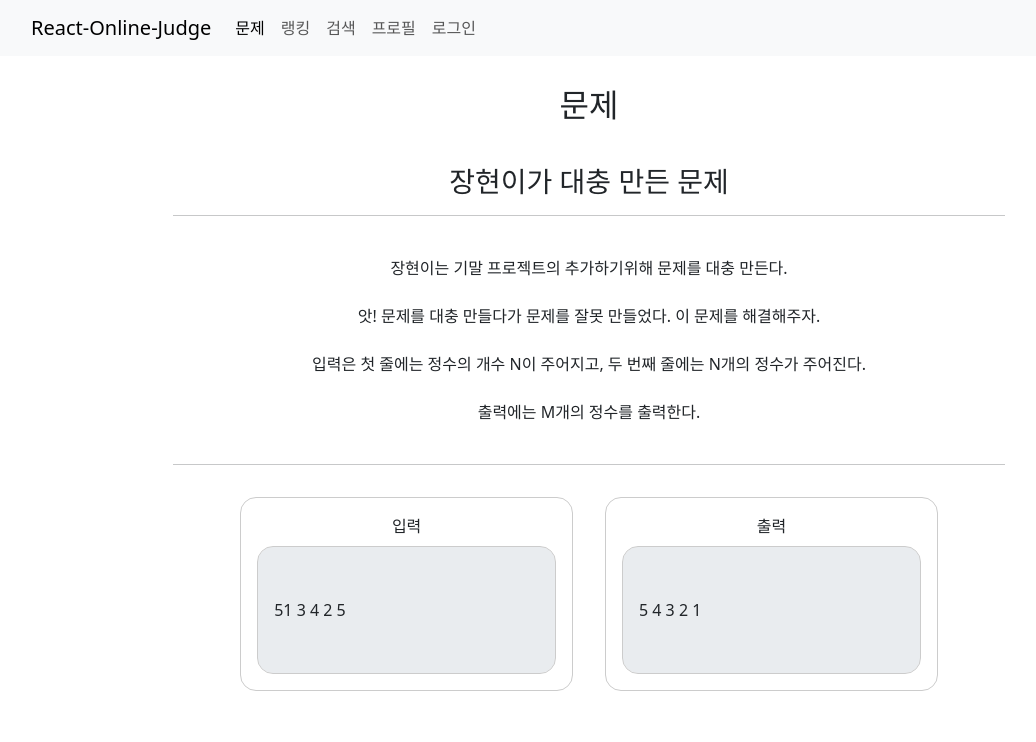
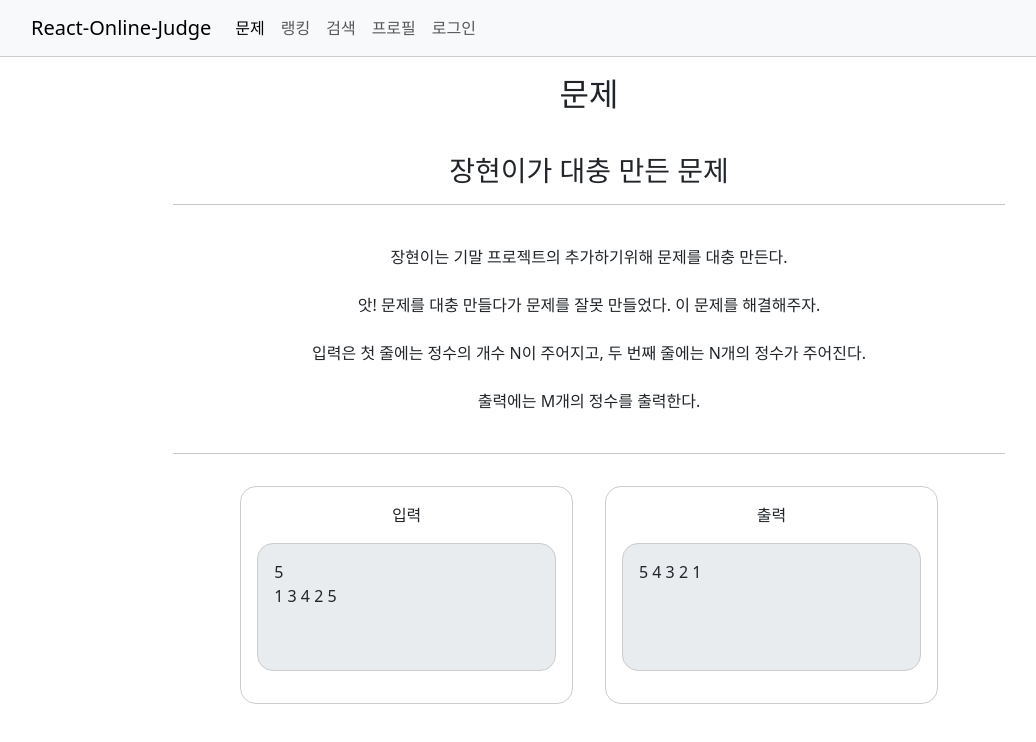
Before and after one commit to ccmuk58/2023_2_Script, a React (Create React App) app in the folder react-online-judge/: page /problem/1 in a window 1280 px wide. Shown: the top 742 px of the page, without its empty margins (51-1087 px from the left). Built offline with nearby package versions, Linux system fonts and the light colour scheme.

Commit message:
Fix: IO bug

```diff
--- a/react-online-judge/src/App.css
+++ b/react-online-judge/src/App.css
@@ -10,18 +10,20 @@
 	align-items: center;
 	height: 100vh;
 	margin: 0;
-	padding-top: 30px;
+	padding-top: 75px;
 	white-space: pre-line;
 }
+
 .content-item {
 	width: 65%;
 }
-.examples{
+
+.examples {
 	display: flex;
 	flex-wrap: wrap;
 	justify-content: center;
+}
 
-}
 .example {
 	display: inline-block;
 	width: 40%;
@@ -30,7 +32,8 @@
 	border: 1px solid #ccc;
 	border-radius: 1em;
 }
-.example .IO{
+
+.example .IO {
 	text-align: left;
 	height: 128px;
 	border: 1px solid #ccc;
@@ -38,3 +41,17 @@
 	padding: 1em;
 	background-color: #e9ecef;
 }
+
+.navigationBar {
+	position: fixed;
+	width: 100%;
+	background-color: #e9ecef;
+	border-bottom: 1px solid #ccc;
+}
+
+.profileImg {
+	height: "300px";
+	border: "2px solid #111";
+	border-radius: 5%;
+	margin-bottom: "10px";
+}
--- a/react-online-judge/src/components/NavBar.js
+++ b/react-online-judge/src/components/NavBar.js
@@ -8,7 +8,7 @@ const NavBar = () => {
 	const isLogin = loginState.isLogin;
 
 	return (
-		<div>
+		<div className='navigationBar'>
 			<Navbar bg="light" expand="lg">
 				<Container>
 					<NavLink to='/' className="navbar-brand">React-Online-Judge</NavLink>
--- a/react-online-judge/src/components/ProblemItem.js
+++ b/react-online-judge/src/components/ProblemItem.js
@@ -16,22 +16,17 @@ const ProblemItem = () => {
 			<p>{description}</p>
 			<hr />
 
-			<div className="example">
-				<Form.Label>입력</Form.Label>
-				<Form.Control
-					value={input}
-					disabled
-					className="IO"
-				/>
+			<div className="examples">
+				<div className="example">
+					<p>입력</p>
+					<p className="IO">{input}</p>
+				</div>
+				<div className="example">
+					<p>출력</p>
+					<p className="IO">{output}</p>
+				</div>
 			</div>
-			<div className="example">
-			<Form.Label>출력</Form.Label>
-				<Form.Control
-					value={output}
-					disabled
-					className="IO"
-				/>
-			</div>
+
 		</div>
 	);
 }
--- a/react-online-judge/src/components/Profile.js
+++ b/react-online-judge/src/components/Profile.js
@@ -1,5 +1,6 @@
 import { useParams } from "react-router-dom";
 import userData from "../data/userData";
+import { hover } from "@testing-library/user-event/dist/hover";
 const Profile = () => {
 	const { userId } = useParams();  // react-router-dom 에 정의된 후크
 	const user = userData[userId];
@@ -21,8 +22,9 @@ const Profile = () => {
 	}
 	return (
 		<div className="content-item">
-			<img style={{height:"300px", borderRadius:"50%",
-			border:"2px solid #111", marginBottom:"10px"}}
+			<img className="profileImg" style={{height:"300px", borderRadius:"50%",
+			border:"2px solid #111", marginBottom:"10px"}
+		}
 			src={`/img/${userId}.png`} alt="profileImage"/>
 			<h1>{nickname}</h1>
 			<p>{userId}</p>
--- a/react-online-judge/src/data/problemData.js
+++ b/react-online-judge/src/data/problemData.js
@@ -8,7 +8,7 @@ const problemData = {
 		출력에는 M개의 정수를 출력한다.\n
 		`,
 		difficulty: 'Bronze',
-		input: "5\n1 3 4 2 5",
+		input: `5\n1 3 4 2 5`,
 		output: '5 4 3 2 1',
 		solved: false,
 	},
```
